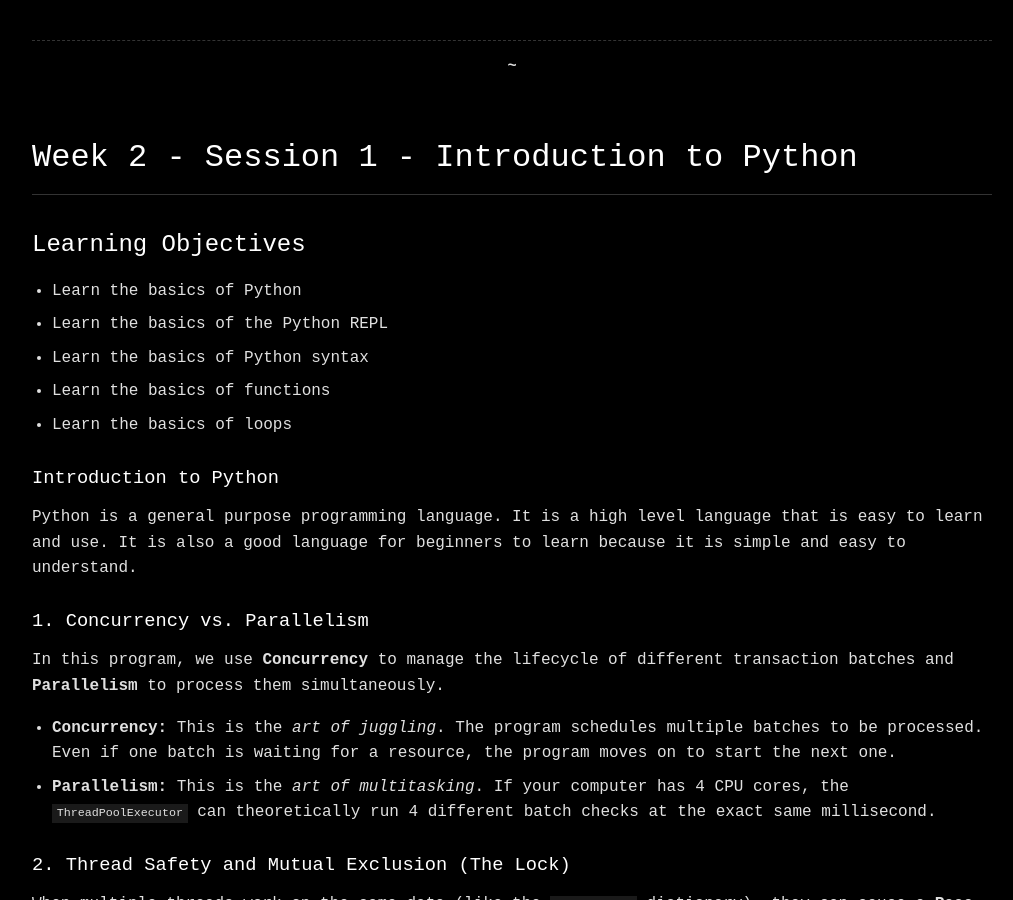
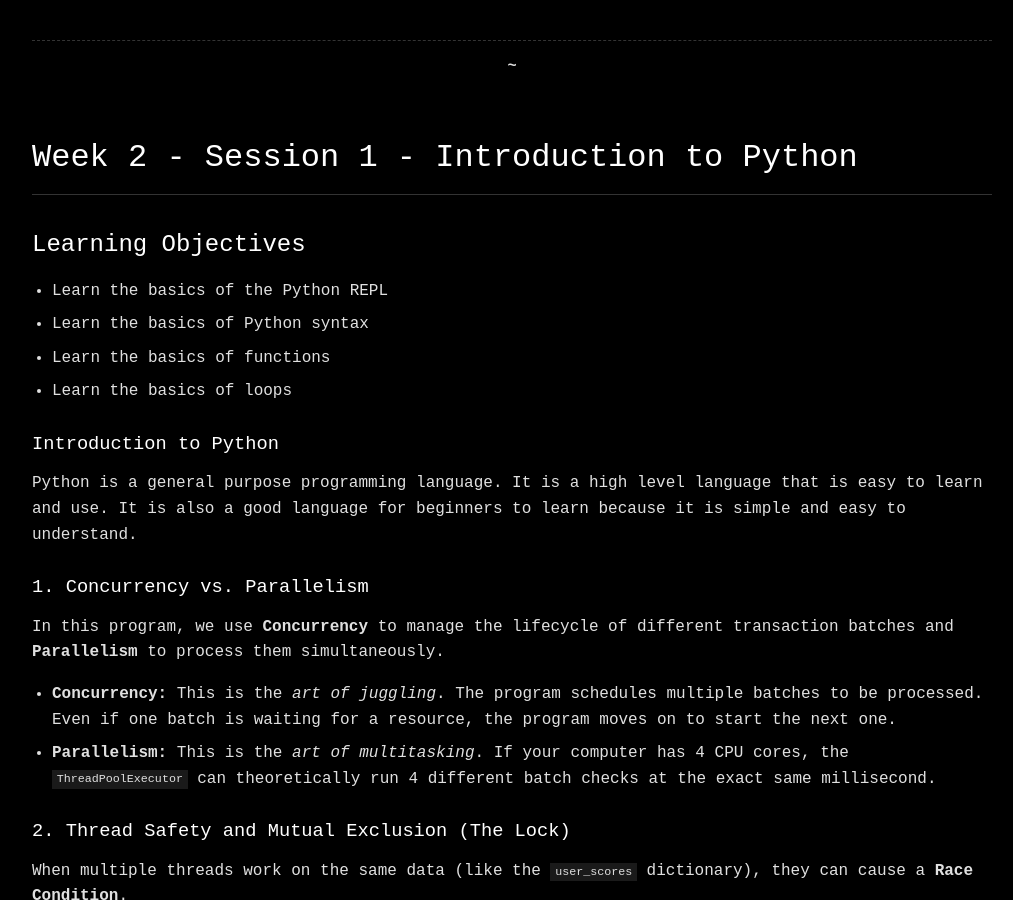
Before and after one commit to shivjeet1/apexaiq-docs, a Jekyll site: the page built from content/sem6/week2/week2.md, in a window 1280 px wide and 900 px high. Shown: the whole window, without its empty margins (128-1141 px from the left). Built offline with Jekyll 4.4.1, drawn with Linux system fonts in a browser that asks for light colours; nearby versions of some CDN libraries.

Commit message:
updated week2

```diff
--- a/content/sem6/week2/week2.md
+++ b/content/sem6/week2/week2.md
@@ -7,7 +7,6 @@ title: Week 2
 
 ## Learning Objectives
 
-- Learn the basics of Python
 - Learn the basics of the Python REPL
 - Learn the basics of Python syntax
 - Learn the basics of functions
```
